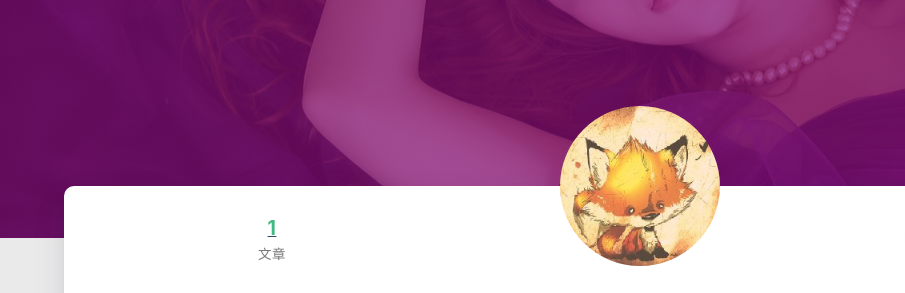
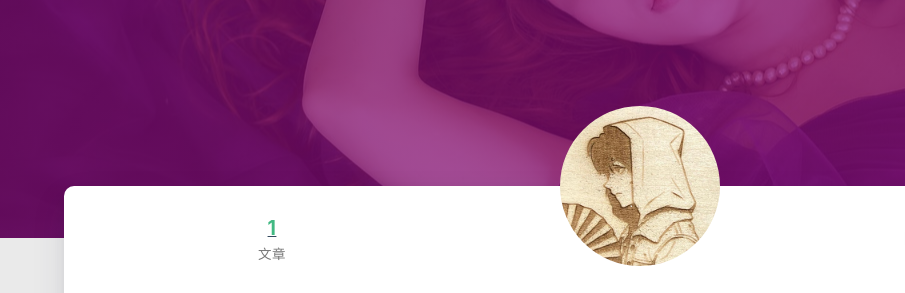
Before and after one commit to kingh13/kingh13.github.io, a plain HTML site: page about/index.html in a window 1280 px wide. Shown: the part 362-655 px from the top of the page, 0-905 px from the left. Drawn offline with nearby package versions, Linux system fonts and the light colour scheme; some packages are replaced by stand-ins of ours; a script that the page names is missing.

Commit message:
修改图片

```diff
--- a/about/index.html
+++ b/about/index.html
@@ -379,7 +379,7 @@
                     <div class="col s12 m12 l4">
                         <div class="profile center-align">
                             <div class="avatar">
-                                <img src="/medias/avatar.jpg" alt="John Doe"
+                                <img src="/medias/avatar.png" alt="John Doe"
                                      class="circle responsive-img avatar-img">
                             </div>
                             <div class="author">
```
Also changed, not shown: medias/avatar.png (added).
